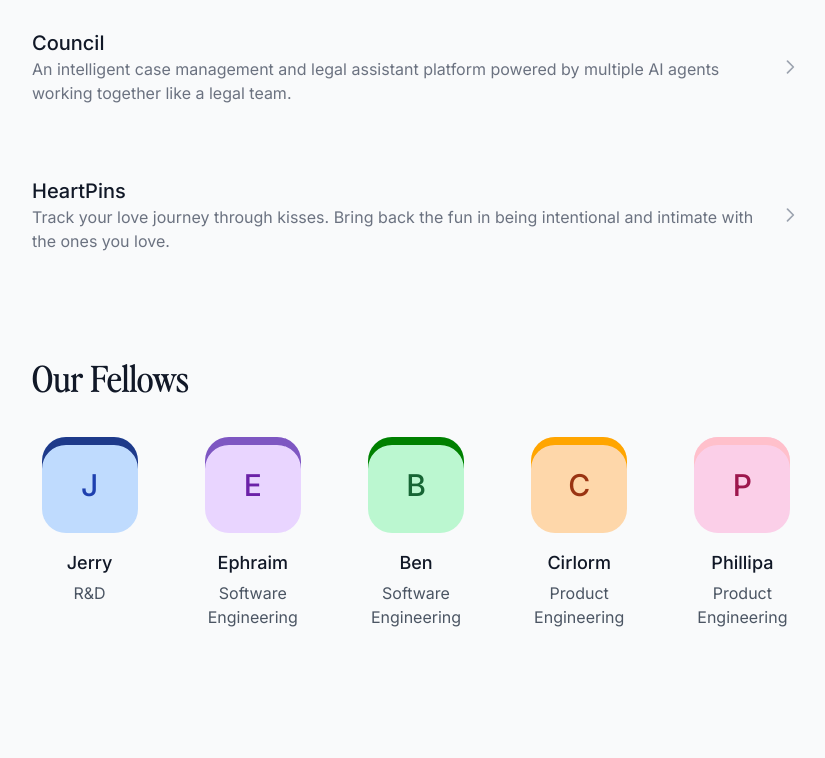
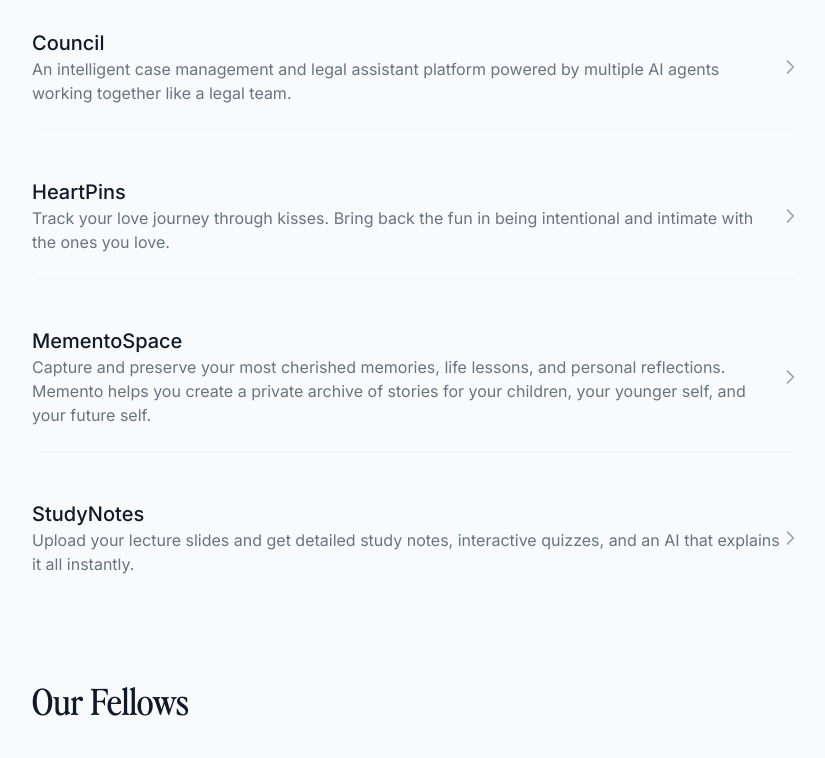
Before and after one commit to HXI-Labs/hxi-landing, a Next.js app: page / in a window 1280 px wide. Shown: the part 2441-3199 px from the top of the page, without its empty margins (224-1049 px from the left). Built offline with nearby package versions, Linux system fonts and the light colour scheme.

Commit message:
mod: added new projects

```diff
--- a/src/app/page.tsx
+++ b/src/app/page.tsx
@@ -32,6 +32,34 @@ function useIntersectionObserver(options = {}) {
 }
 
 const PAGE_PADDING = 'w-full md:max-w-3xl mx-auto px-8 md:px-0'
+
+const projects = [
+  {
+    title: "Cheese",
+    description: "Capture, organize, and share your everyday adventures with beautiful photo collections that tell your story.",
+    href: "https://cheeseday.co",
+  },
+  {
+    title: "Council",
+    description: "An intelligent case management and legal assistant platform powered by multiple AI agents working together like a legal team.",
+    href: "https://council.legal",
+  },
+  {
+    title: "HeartPins",
+    description: "Track your love journey through kisses. Bring back the fun in being intentional and intimate with the ones you love.",
+    href: "https://heartpins.app",
+  },
+  {
+    title: "MementoSpace",
+    description: "Capture and preserve your most cherished memories, life lessons, and personal reflections. Memento helps you create a private archive of stories for your children, your younger self, and your future self.",
+    href: "https://mementospace.com",
+  },
+  {
+    title: "StudyNotes",
+    description: "Upload your lecture slides and get detailed study notes, interactive quizzes, and an AI that explains it all instantly.",
+    href: "https://sn.deadal.us",
+  },
+];
 
 export default function Home() {
   const [isScrolled, setIsScrolled] = useState(false);
@@ -171,33 +199,34 @@ export default function Home() {
           <div className="max-w-4xl mx-auto">
             <h2 className="text-3xl sm:text-3xl md:text-4xl lg:text-4xl font-nineties text-gray-900 mb-8 sm:mb-12 md:mb-16">Current Projects</h2>
             <div className="space-y-4 md:space-y-6">
-              <a href="https://cheeseday.co" target="_blank" rel="noopener noreferrer" className="group flex flex-col sm:flex-row justify-between items-start sm:items-center py-6 border-b border-gray-100 hover:bg-white hover:shadow-sm hover:-translate-y-1 transition-all duration-300 rounded-lg cursor-pointer">
-                <div className="flex-1 mb-3 sm:mb-0">
-                  <h3 className="text-lg md:text-xl font-medium text-gray-900 group-hover:text-black transition-colors">Cheese</h3>
-                  <p className="text-gray-500 group-hover:text-gray-600 transition-colors text-sm sm:text-base">Capture, organize, and share your everyday adventures with beautiful photo collections that tell your story.</p>
-                </div>
-                <svg className="hidden sm:block w-5 h-5 text-gray-400 group-hover:text-black group-hover:translate-x-1 transition-all duration-300 self-end sm:self-center" fill="none" stroke="currentColor" viewBox="0 0 24 24">
-                  <path strokeLinecap="round" strokeLinejoin="round" strokeWidth={2} d="M9 5l7 7-7 7" />
-                </svg>
-              </a>
-              <a href="https://council.legal" target="_blank" rel="noopener noreferrer" className="group flex flex-col sm:flex-row justify-between items-start sm:items-center py-6 hover:bg-white hover:shadow-sm hover:-translate-y-1 transition-all duration-300 rounded-lg cursor-pointer">
-                <div className="flex-1 mb-3 sm:mb-0">
-                  <h3 className="text-lg md:text-xl font-medium text-gray-900 group-hover:text-black transition-colors">Council</h3>
-                  <p className="text-gray-500 group-hover:text-gray-600 transition-colors text-sm sm:text-base">An intelligent case management and legal assistant platform powered by multiple AI agents working together like a legal team.</p>
-                </div>
-                <svg className="hidden sm:block w-5 h-5 text-gray-400 group-hover:text-black group-hover:translate-x-1 transition-all duration-300 self-end sm:self-center" fill="none" stroke="currentColor" viewBox="0 0 24 24">
-                  <path strokeLinecap="round" strokeLinejoin="round" strokeWidth={2} d="M9 5l7 7-7 7" />
-                </svg>
-              </a>
-              <a href="https://heartpins.app" target="_blank" rel="noopener noreferrer" className="group flex flex-col sm:flex-row justify-between items-start sm:items-center py-6 hover:bg-white hover:shadow-sm hover:-translate-y-1 transition-all duration-300 rounded-lg cursor-pointer">
-                <div className="flex-1 mb-3 sm:mb-0">
-                  <h3 className="text-lg md:text-xl font-medium text-gray-900 group-hover:text-black transition-colors">HeartPins</h3>
-                  <p className="text-gray-500 group-hover:text-gray-600 transition-colors text-sm sm:text-base">Track your love journey through kisses. Bring back the fun in being intentional and intimate with the ones you love.</p>
-                </div>
-                <svg className="hidden sm:block w-5 h-5 text-gray-400 group-hover:text-black group-hover:translate-x-1 transition-all duration-300 self-end sm:self-center" fill="none" stroke="currentColor" viewBox="0 0 24 24">
-                  <path strokeLinecap="round" strokeLinejoin="round" strokeWidth={2} d="M9 5l7 7-7 7" />
-                </svg>
-              </a>
+              {projects.map((project, index) => (
+                <a
+                  key={index}
+                  href={project.href}
+                  target="_blank"
+                  rel="noopener noreferrer"
+                  className={`group flex flex-col sm:flex-row justify-between items-start sm:items-center py-6 hover:bg-white hover:shadow-sm hover:-translate-y-1 transition-all duration-300 rounded-lg cursor-pointer ${
+                    index < projects.length - 1 ? "border-b border-gray-100" : ""
+                  }`}
+                >
+                  <div className="flex-1 mb-3 sm:mb-0">
+                    <h3 className="text-lg md:text-xl font-medium text-gray-900 group-hover:text-black transition-colors">
+                      {project.title}
+                    </h3>
+                    <p className="text-gray-500 group-hover:text-gray-600 transition-colors text-sm sm:text-base">
+                      {project.description}
+                    </p>
+                  </div>
+                  <svg
+                    className="hidden sm:block w-5 h-5 text-gray-400 group-hover:text-black group-hover:translate-x-1 transition-all duration-300 self-end sm:self-center"
+                    fill="none"
+                    stroke="currentColor"
+                    viewBox="0 0 24 24"
+                  >
+                    <path strokeLinecap="round" strokeLinejoin="round" strokeWidth={2} d="M9 5l7 7-7 7" />
+                  </svg>
+                </a>
+              ))}
             </div>
           </div>
         </section>
```
